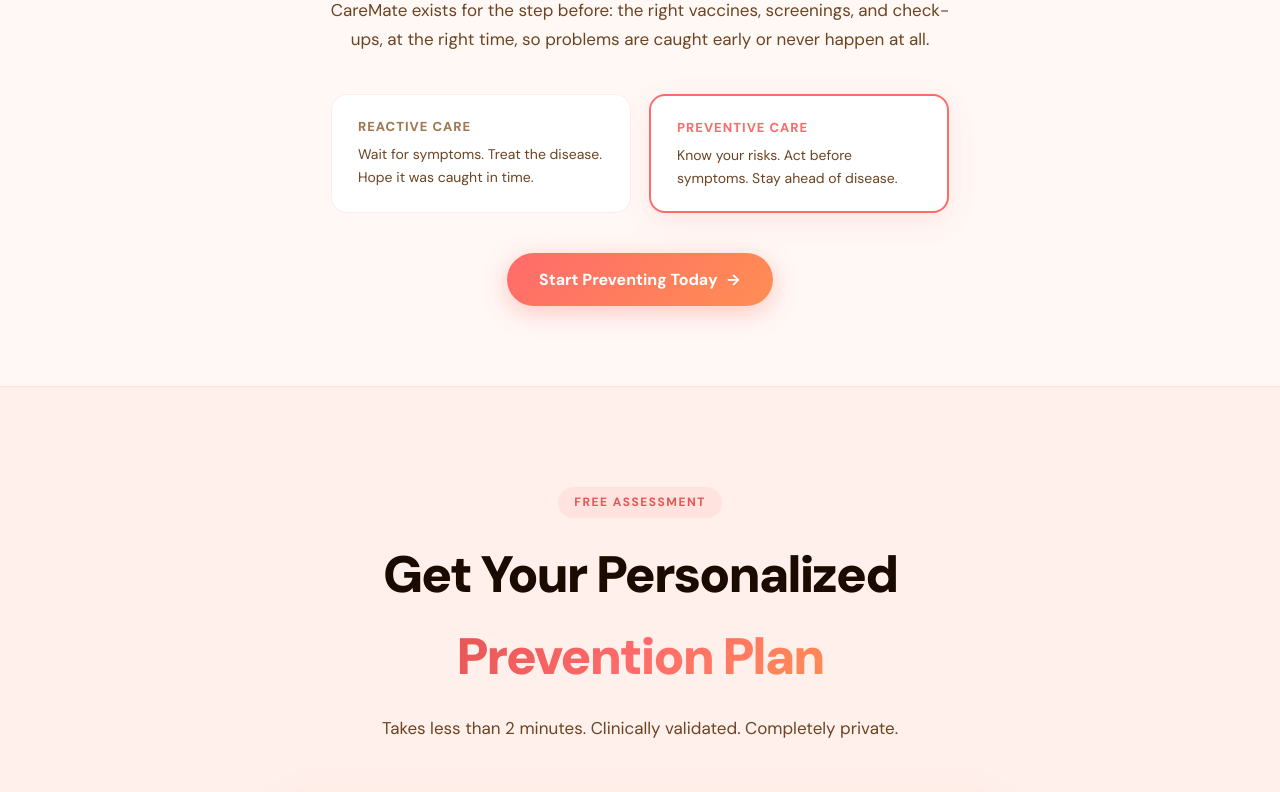
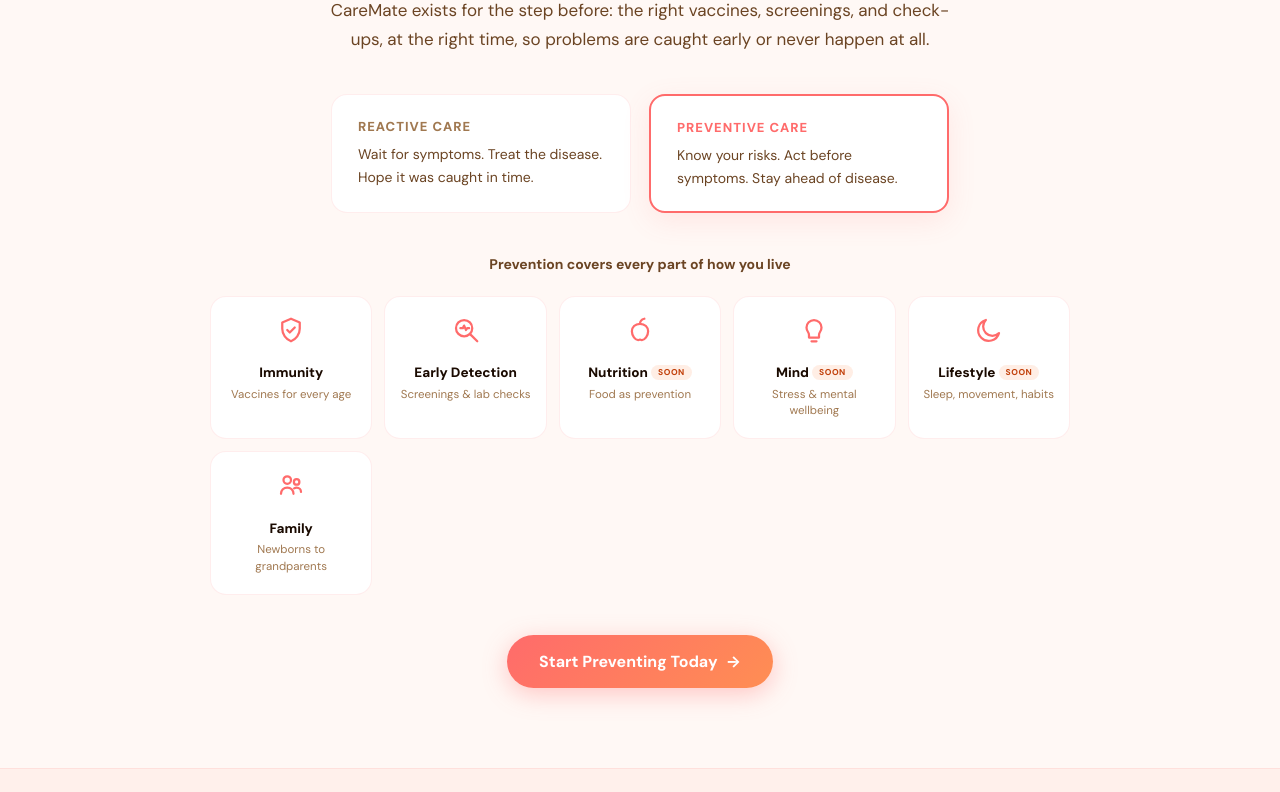
Before and after one commit to poilvetcarl-svg/CareMate, a Flask app: page / in a window 1280 px wide. Shown: the part 1939-2731 px from the top of the page. Run offline with Flask 3, Linux system fonts and the light colour scheme; some libraries are stand-ins or nearby versions.

Commit message:
Add prevention pillars: prevention is bigger than vaccines and labs
Six compact tiles with line icons under the Get Ahead of Disease message:
Immunity, Early Detection, Family (live) + Nutrition, Mind, Lifestyle
(honest "soon" tags — no fake features).

Co-Authored-By: Claude Fable 5 <noreply@anthropic.com>

```diff
--- a/static/css/style.css
+++ b/static/css/style.css
@@ -884,3 +884,18 @@ body {
   .footer-links { flex-direction: column; gap: 28px; }
   .tstat { padding: 0 20px; }
 }
+
+/* ── PREVENTION PILLARS ── */
+.pillar-tile {
+  background: white; border: 1px solid rgba(255,107,107,0.12); border-radius: 16px;
+  padding: 18px 14px; text-align: center; transition: var(--transition);
+}
+.pillar-tile:hover { border-color: var(--coral); transform: translateY(-3px); box-shadow: 0 10px 28px rgba(255,107,107,0.1); }
+.pillar-tile svg { width: 30px; height: 30px; color: var(--coral); margin-bottom: 10px; }
+.pillar-name { font-size: 13.5px; font-weight: 800; color: var(--text-primary); margin-bottom: 3px; }
+.pillar-desc { font-size: 11.5px; color: var(--text-muted); line-height: 1.45; }
+.pillar-soon {
+  font-size: 8.5px; font-weight: 800; text-transform: uppercase; letter-spacing: 0.5px;
+  background: rgba(255,142,83,0.15); color: #C2410C; border-radius: 20px;
+  padding: 2px 7px; vertical-align: 2px;
+}
--- a/templates/index.html
+++ b/templates/index.html
@@ -215,6 +215,48 @@
       <div style="font-size:13px;font-weight:800;color:var(--coral);text-transform:uppercase;letter-spacing:1px;margin-bottom:6px">Preventive care</div>
       <div style="font-size:14px;color:var(--text-secondary);line-height:1.6">Know your risks. Act before symptoms. Stay ahead of disease.</div>
     </div>
+  </div>
+
+  <p style="font-size:14px;font-weight:700;color:var(--text-secondary);margin:8px 0 20px">Prevention covers every part of how you live</p>
+
+  <div style="display:grid;grid-template-columns:repeat(auto-fit,minmax(150px,1fr));gap:12px;max-width:860px;margin:0 auto 40px">
+
+    <div class="pillar-tile">
+      <svg viewBox="0 0 24 24" fill="none" stroke="currentColor" stroke-width="1.8" stroke-linecap="round" stroke-linejoin="round"><path d="M12 3l7 3v5c0 4.5-3 8.5-7 10-4-1.5-7-5.5-7-10V6l7-3z"/><path d="M9 12l2 2 4-4"/></svg>
+      <div class="pillar-name">Immunity</div>
+      <div class="pillar-desc">Vaccines for every age</div>
+    </div>
+
+    <div class="pillar-tile">
+      <svg viewBox="0 0 24 24" fill="none" stroke="currentColor" stroke-width="1.8" stroke-linecap="round" stroke-linejoin="round"><circle cx="10.5" cy="10.5" r="6.5"/><path d="M15.5 15.5L21 21"/><path d="M7.5 10.5h2l1-2 1.5 3.5 1-1.5h1.5"/></svg>
+      <div class="pillar-name">Early Detection</div>
+      <div class="pillar-desc">Screenings &amp; lab checks</div>
+    </div>
+
+    <div class="pillar-tile">
+      <svg viewBox="0 0 24 24" fill="none" stroke="currentColor" stroke-width="1.8" stroke-linecap="round" stroke-linejoin="round"><path d="M12 7c-4 0-6.5 2.7-6.5 6 0 3.6 2.7 7 5 7 .9 0 1-.4 1.5-.4s.6.4 1.5.4c2.3 0 5-3.4 5-7 0-3.3-2.5-6-6.5-6z"/><path d="M12 7c0-2 1.5-3.5 3.5-4"/></svg>
+      <div class="pillar-name">Nutrition <span class="pillar-soon">soon</span></div>
+      <div class="pillar-desc">Food as prevention</div>
+    </div>
+
+    <div class="pillar-tile">
+      <svg viewBox="0 0 24 24" fill="none" stroke="currentColor" stroke-width="1.8" stroke-linecap="round" stroke-linejoin="round"><path d="M12 4a6 6 0 016 6c0 1.5-.5 2.5-1.2 3.6-.6.9-.8 1.6-.8 2.4v2h-8v-2c0-.8-.2-1.5-.8-2.4C6.5 12.5 6 11.5 6 10a6 6 0 016-6z"/><path d="M10 21h4"/></svg>
+      <div class="pillar-name">Mind <span class="pillar-soon">soon</span></div>
+      <div class="pillar-desc">Stress &amp; mental wellbeing</div>
+    </div>
+
+    <div class="pillar-tile">
+      <svg viewBox="0 0 24 24" fill="none" stroke="currentColor" stroke-width="1.8" stroke-linecap="round" stroke-linejoin="round"><path d="M20 14.5A8.5 8.5 0 119.5 4a7 7 0 0010.5 10.5z"/></svg>
+      <div class="pillar-name">Lifestyle <span class="pillar-soon">soon</span></div>
+      <div class="pillar-desc">Sleep, movement, habits</div>
+    </div>
+
+    <div class="pillar-tile">
+      <svg viewBox="0 0 24 24" fill="none" stroke="currentColor" stroke-width="1.8" stroke-linecap="round" stroke-linejoin="round"><circle cx="9" cy="8" r="3"/><circle cx="16.5" cy="9.5" r="2.2"/><path d="M4 19c0-2.8 2.2-5 5-5s5 2.2 5 5"/><path d="M14.5 14.7c.6-.4 1.3-.7 2-.7 1.9 0 3.5 1.6 3.5 3.5"/></svg>
+      <div class="pillar-name">Family</div>
+      <div class="pillar-desc">Newborns to grandparents</div>
+    </div>
+
   </div>
 
   <button class="btn-primary" onclick="scrollToAssessment()">
```
